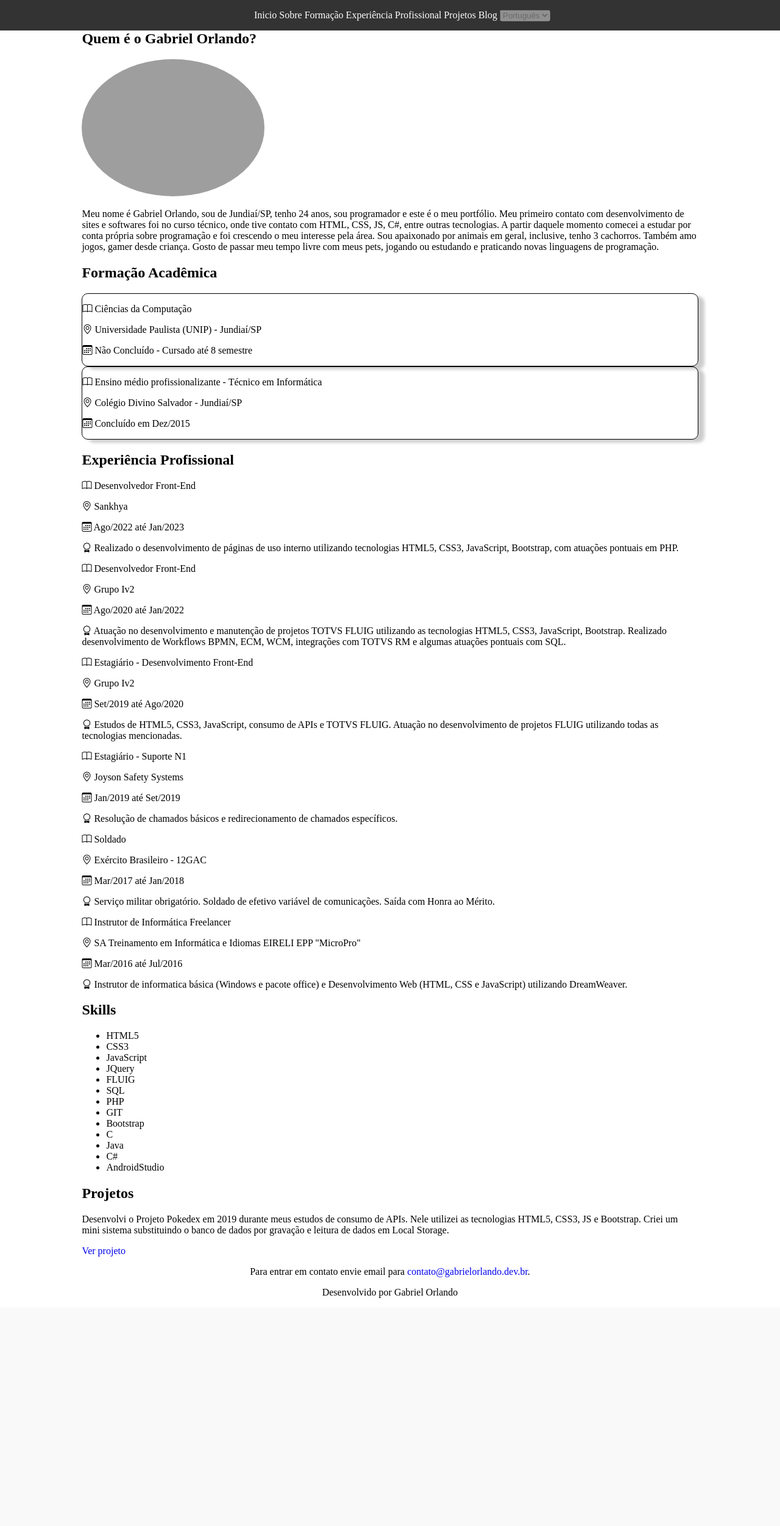
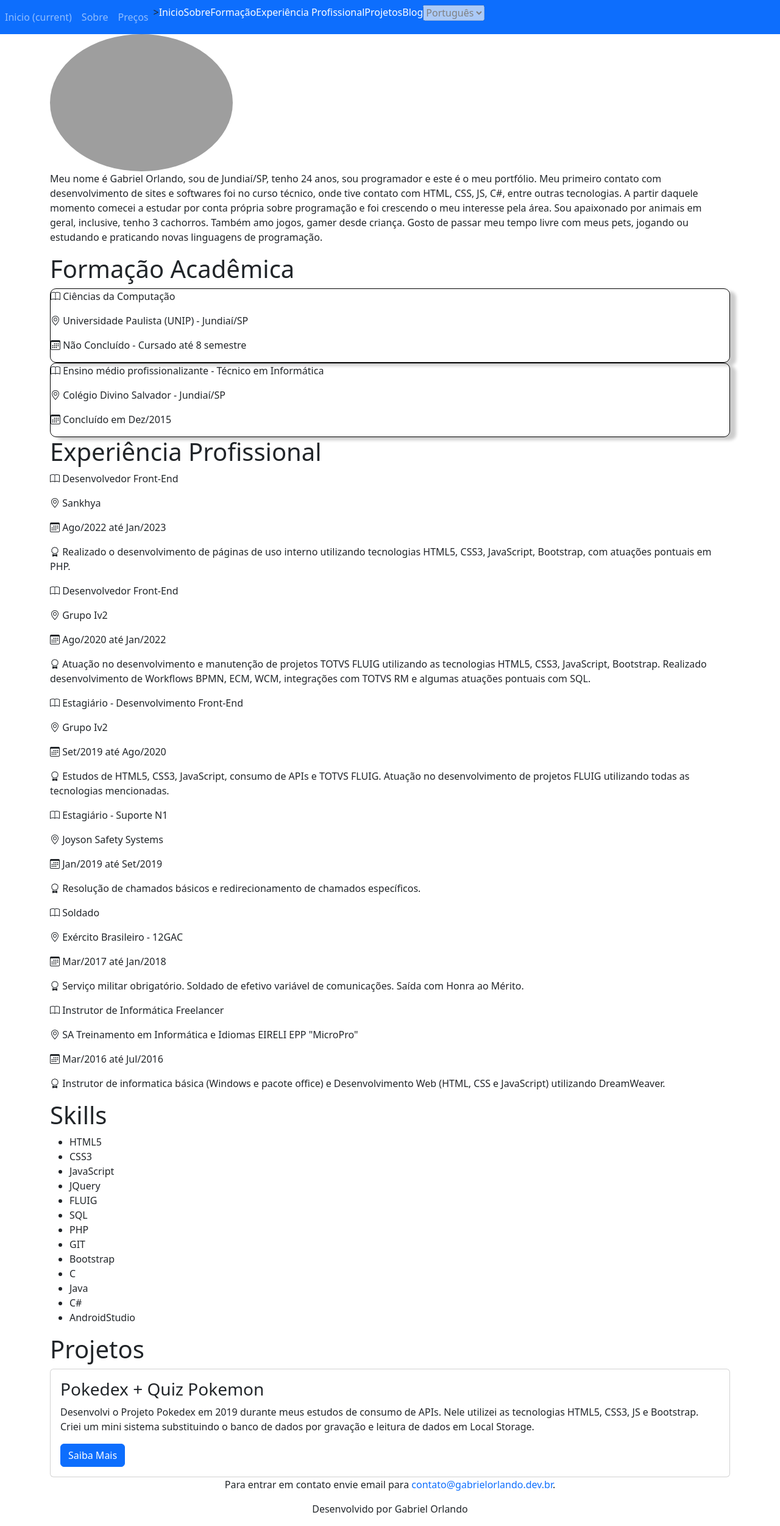
Before and after one commit to GabrielOrlando/gabrielorlandodev, a PHP site: page / in a window 1280 px wide. Shown: the whole page at 61% size. Before the commit the page ends 2129 px from the top, so only its background shows below. Run offline with PHP 8.4, Linux system fonts and the light colour scheme; grey boxes are pictures that could not be loaded.

Commit message:
Add bootstrap

```diff
--- a/src/index.html
+++ b/src/index.html
@@ -6,28 +6,45 @@
     <meta name="viewport" content="width=device-width, initial-scale=1.0">
     <title>Gabriel Orlando</title>
 
+    <link href="https://cdn.jsdelivr.net/npm/bootstrap@5.3.0-alpha1/dist/css/bootstrap.min.css" rel="stylesheet" integrity="sha384-GLhlTQ8iRABdZLl6O3oVMWSktQOp6b7In1Zl3/Jr59b6EGGoI1aFkw7cmDA6j6gD" crossorigin="anonymous">
     <link rel="stylesheet" href="https://cdn.jsdelivr.net/npm/bootstrap-icons@1.10.3/font/bootstrap-icons.css">
     <link rel="stylesheet" href="main.css">
+
+    <script src="https://cdn.jsdelivr.net/npm/bootstrap@5.3.0-alpha1/dist/js/bootstrap.bundle.min.js" integrity="sha384-w76AqPfDkMBDXo30jS1Sgez6pr3x5MlQ1ZAGC+nuZB+EYdgRZgiwxhTBTkF7CXvN" crossorigin="anonymous"></script>
     <script src="main.js"></script>
 </head>
 <body>
-    <div class="container">
-        <header>
-            <ul>
-                <li><a href="../index.html">Inicio</a></li>
-                <li><a href="../index.html#section_sobre">Sobre</a></li>
-                <li><a href="../index.html#section_formacao">Formação</a></li>
-                <li><a href="../index.html#section_experiencia">Experiência Profissional</a></li>
-                <li><a href="../index.html#section_projetos">Projetos</a></li>
-                <li><a href="#">Blog</a></li>
-            </ul>
+    <div>
+        <header class="">
+            <div class="page-header">
+                <nav class="navbar navbar-expand-lg navbar-dark bg-primary">
+                    <button class="navbar-toggler" type="button" data-toggle="collapse" data-target="#div_menu" aria-controls="div_menu" aria-expanded="false" aria-label="Alterna navegação">
+                        <span class="navbar-toggler-icon"></span>
+                    </button>
+                    <div class="collapse navbar-collapse" id="div_menu">
+                        <ul class="navbar-nav mr-auto">
+                            <li class="nav-item active"><a href="#" class="nav-link">Inicio <span class="sr-only">(current)</span></a></li>
+                            <li class="nav-item"><a href="sobre.html" class="nav-link">Sobre</a></li>
+                            <li class="nav-item"><a href="precos.html" class="nav-link">Preços</a></li>
 
-            <select name="select_idioma" id="select_idioma" disabled="disabled">
-                <option value="pt-BR" selected>Português</option>
-            </select>
+                            <li class="nav-item active">><a href="../index.html">Inicio</a></li>
+                            <li class="nav-item"><a href="../index.html#section_sobre">Sobre</a></li>
+                            <li class="nav-item"><a href="../index.html#section_formacao">Formação</a></li>
+                            <li class="nav-item"><a href="../index.html#section_experiencia">Experiência Profissional</a></li>
+                            <li class="nav-item"><a href="../index.html#section_projetos">Projetos</a></li>
+                            <li class="nav-item"><a href="#">Blog</a></li>
+                            <li class="nav-item">
+                                <select name="select_idioma" id="select_idioma" disabled="disabled">
+                                    <option value="pt-BR" selected>Português</option>
+                                </select>
+                            </li>
+                        </ul>
+                    </div>
+                </nav>
+            </div>
         </header>
 
-        <main>
+        <main class="container">
             <section id="section_sobre">
                 <h1>Quem é o Gabriel Orlando?</h1>
                 <img src="../img/gabriel.jpg" alt="Gabriel Orlando" id="img_gabriel">
@@ -116,9 +133,14 @@
 
             <section id="section_projetos">
                 <h1>Projetos</h1>
-                <div id="div_pokedex" class="div_projetos">
-                    <p>Desenvolvi o Projeto Pokedex em 2019 durante meus estudos de consumo de APIs. Nele utilizei as tecnologias HTML5, CSS3, JS e Bootstrap. Criei um mini sistema substituindo o banco de dados por gravação e leitura de dados em Local Storage.</p>
-                    <a href="projetos/pokedex.html">Ver projeto</a>
+                <div id="div_pokedex" class="div_projetos card">
+                    <div class="card-body">
+                        <h3 class="card-title">Pokedex + Quiz Pokemon</h3>
+                        <p class="card-text">Desenvolvi o Projeto Pokedex em 2019 durante meus estudos de consumo de APIs. Nele utilizei as tecnologias HTML5, CSS3, JS e Bootstrap. Criei um mini sistema substituindo o banco de dados por gravação e leitura de dados em Local Storage.</p>
+                        <a href="projetos/pokedex.html" class="btn btn-primary">Saiba Mais</a>
+                    </div>
+
+
                 </div>
             </section>
         </main>
--- a/src/main.css
+++ b/src/main.css
@@ -16,11 +16,6 @@ header a{
     color: white;
 }
 
-main{
-    width: 80%;
-    min-width: 300px;
-    margin: 50px auto 0px auto;
-}
 
 footer{
     text-align: center;
```
